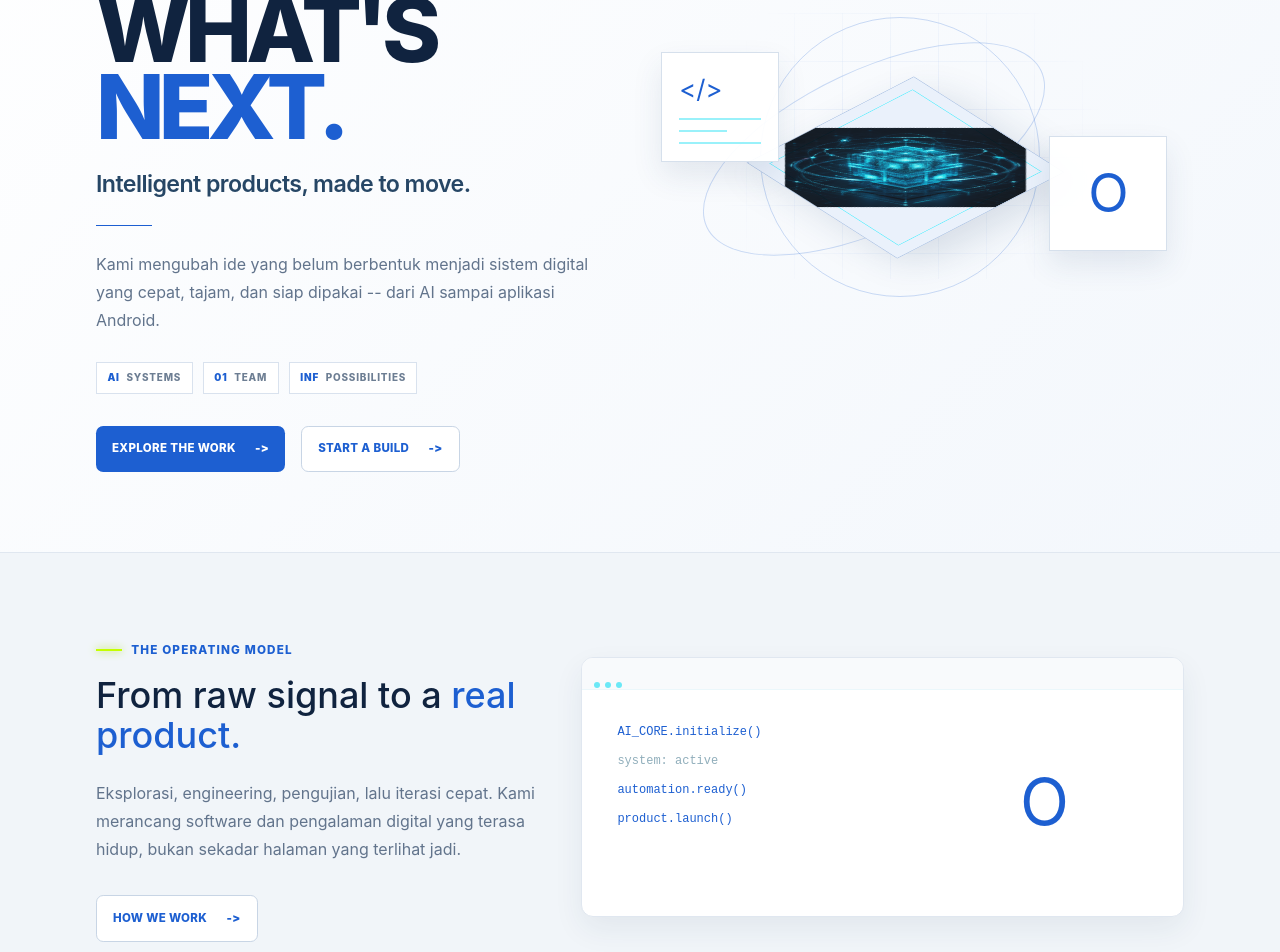
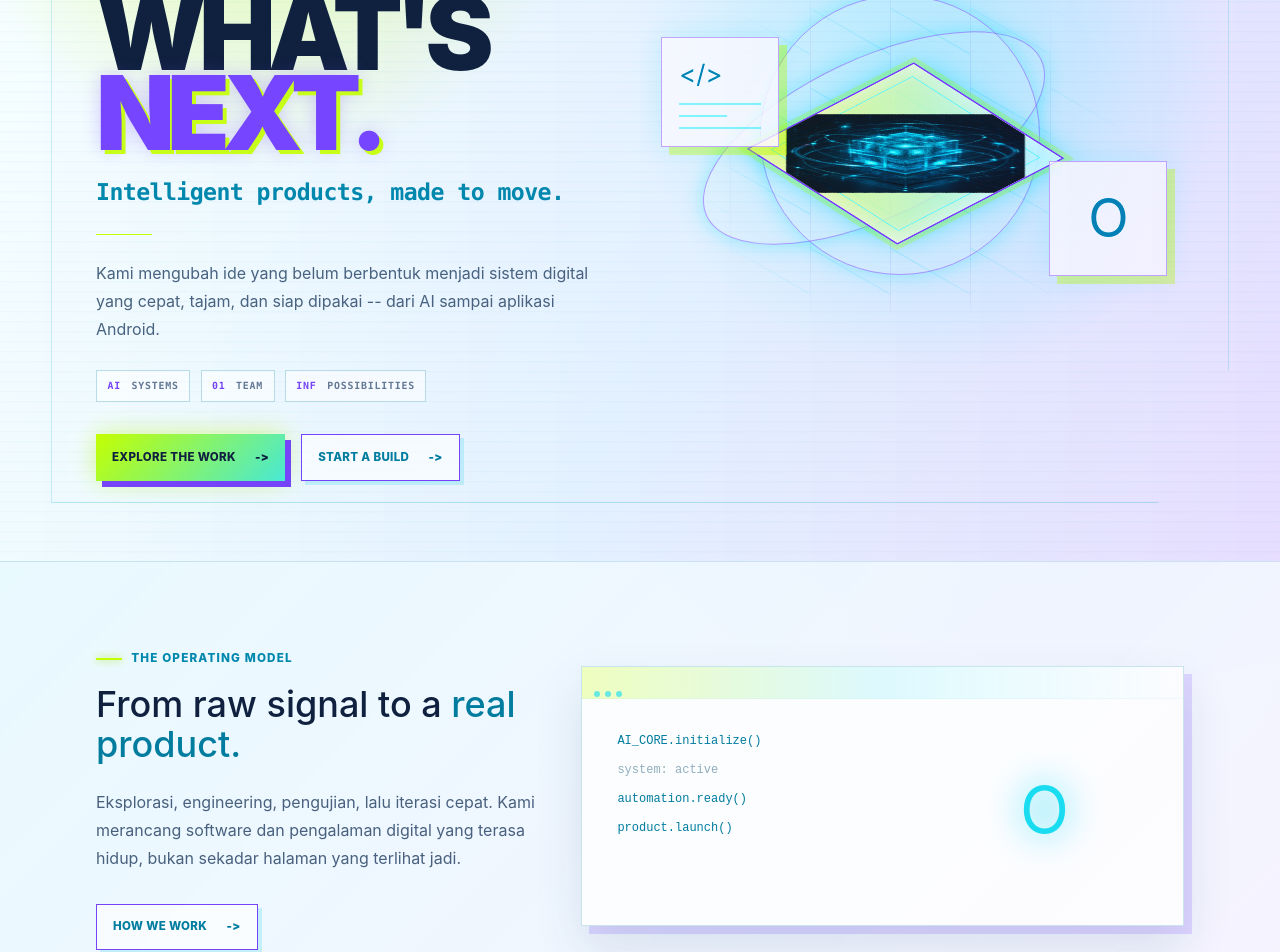
Before and after one commit to Extreme-Studios/extremestudios, a Next.js app: page / in a window 1280 px wide. Shown: the part 260-1212 px from the top of the page. Built offline with nearby package versions, Linux system fonts and the light colour scheme.

Commit message:
Revert "Refine site into professional tech studio theme"
This reverts commit e31af00056e2a5e0a3d8721394bcc5d820073cdc.

```diff
--- a/app/globals.css
+++ b/app/globals.css
@@ -391,169 +391,3 @@ body::before {
   .hero-title { font-size: clamp(3.4rem, 18vw, 5rem); }
   .hero-shell::before { inset: 4% 3%; }
 }
-
-/* Professional product studio theme: calm, precise, and intentionally low-noise. */
-:root {
-  color-scheme: light;
-  --ink: #10233f;
-  --muted: #62748c;
-  --cyan: #1d5fd1;
-  --neon: #1d5fd1;
-  --violet: #1d5fd1;
-  --paper: #f7f9fc;
-  --panel: #ffffff;
-}
-
-body,
-.profile-page {
-  background: #f7f9fc;
-  color: var(--ink);
-}
-
-body::before,
-body::after,
-.hero-shell::after,
-.hero-shell::before,
-.hero-scanlines {
-  display: none;
-}
-
-.site-nav {
-  position: absolute;
-  border-bottom: 1px solid rgba(16, 35, 63, .08);
-  background: rgba(255, 255, 255, .90);
-  backdrop-filter: blur(14px);
-}
-
-.brand { color: #10233f; }
-.brand-mark,
-.button-primary {
-  background: #1d5fd1;
-  color: #ffffff;
-  box-shadow: none;
-}
-.brand em { color: #1d5fd1; }
-.nav-link:hover,
-.eyebrow,
-.text-cyan,
-.text-neon,
-.discipline-list article > span,
-.capability-grid b,
-.process-line b,
-.project-facts span,
-.stack-list span { color: #1d5fd1 !important; }
-.nav-link:hover::after { background: #1d5fd1; box-shadow: none; }
-.nav-status { color: #53657d; }
-.nav-status i { background: #2f9e67; box-shadow: 0 0 0 4px rgba(47, 158, 103, .12); }
-
-.hero-shell,
-.profile-hero {
-  min-height: 0;
-  background: linear-gradient(135deg, #ffffff 0%, #f3f7fc 100%);
-}
-.hero-title {
-  color: #10233f;
-  font-size: clamp(3.3rem, 7vw, 6.5rem);
-  font-weight: 800;
-  letter-spacing: -.065em;
-  line-height: .86;
-}
-.hero-title span { color: #1d5fd1; text-shadow: none; }
-.hero-index { color: #78889d; }
-.hero-subtitle { color: #264665; font-family: inherit; font-weight: 600; }
-.hero-description { color: #62748c; }
-.hero-telemetry span {
-  border-color: #d9e2ee;
-  background: #ffffff;
-  color: #6d7e93;
-  font-family: inherit;
-}
-.hero-telemetry b { color: #1d5fd1; }
-.bg-cyan { background: #1d5fd1; }
-
-.button-primary,
-.button-secondary {
-  border-radius: .45rem;
-  box-shadow: none;
-}
-.button-primary::before { display: none; }
-.button-primary:hover { background: #174fae; }
-.button-secondary {
-  border-color: #c8d5e5;
-  background: #ffffff;
-  color: #1d5fd1;
-}
-.button-secondary:hover { border-color: #1d5fd1; background: #f4f7fc; }
-
-.ai-core { filter: none; min-height: 350px; }
-.ai-grid { opacity: .8; background-image: linear-gradient(rgba(29, 95, 209, .10) 1px, transparent 1px), linear-gradient(90deg, rgba(29, 95, 209, .10) 1px, transparent 1px); background-size: 48px 48px; mask-image: radial-gradient(circle, #000 8%, transparent 70%); }
-.ai-orbit { border-color: rgba(29, 95, 209, .22); box-shadow: none; }
-.ai-cube {
-  border: 1px solid #b9cce8;
-  background: #eaf1fb;
-  box-shadow: 0 24px 50px rgba(35, 66, 110, .15);
-}
-.ai-panel {
-  border-color: #d6e0ec;
-  background: rgba(255, 255, 255, .94);
-  color: #1d5fd1;
-  box-shadow: 0 14px 28px rgba(35, 66, 110, .10);
-}
-
-.glass,
-.project-card,
-.program-card,
-.diana-feature,
-.profile-program,
-.profile-core,
-.profile-screen,
-.rd-panel,
-.studio-screen {
-  border: 1px solid #e0e7f0;
-  border-radius: .75rem;
-  background: #ffffff;
-  box-shadow: 0 12px 30px rgba(31, 55, 88, .07);
-}
-.project-card { transition: transform .2s ease, box-shadow .2s ease; }
-.project-card:hover { transform: translateY(-4px); box-shadow: 0 18px 36px rgba(31, 55, 88, .12); }
-.project-number,
-.tag {
-  border-radius: .3rem;
-  background: #e9f0fb;
-  color: #1d5fd1;
-  box-shadow: none;
-}
-.project-visual,
-.diana-visual,
-.program-visual,
-.profile-diana { background: #edf3fa; }
-.screen-top,
-.profile-screen__top { background: #f8fafc; }
-.screen-code,
-.profile-screen > p,
-.screen-node { color: #1d5fd1; text-shadow: none; }
-
-.profile-section--shade,
-#profile,
-footer {
-  background: #f1f5f9 !important;
-  border-color: #e0e7f0 !important;
-}
-.text-white,
-.text-slate-100,
-.text-slate-200,
-.text-slate-300 { color: #10233f !important; }
-.text-slate-400,
-.text-slate-500 { color: #62748c !important; }
-.border-white\/10,
-.border-white\/20 { border-color: #e0e7f0 !important; }
-.bg-\[\#04101c\],
-.bg-\[\#061524\]\/70,
-.bg-\[\#061321\] { background: #ffffff !important; }
-.profile-core__cube,
-.profile-diana__orb { border-color: #b9cce8; background: #edf3fa; box-shadow: 0 18px 36px rgba(31, 55, 88, .12); color: #1d5fd1; }
-.profile-core__chip { border-color: #d6e0ec; background: #ffffff; color: #1d5fd1; }
-
-@media (max-width: 767px) {
-  .site-nav { background: rgba(255, 255, 255, .96); }
-}
```
